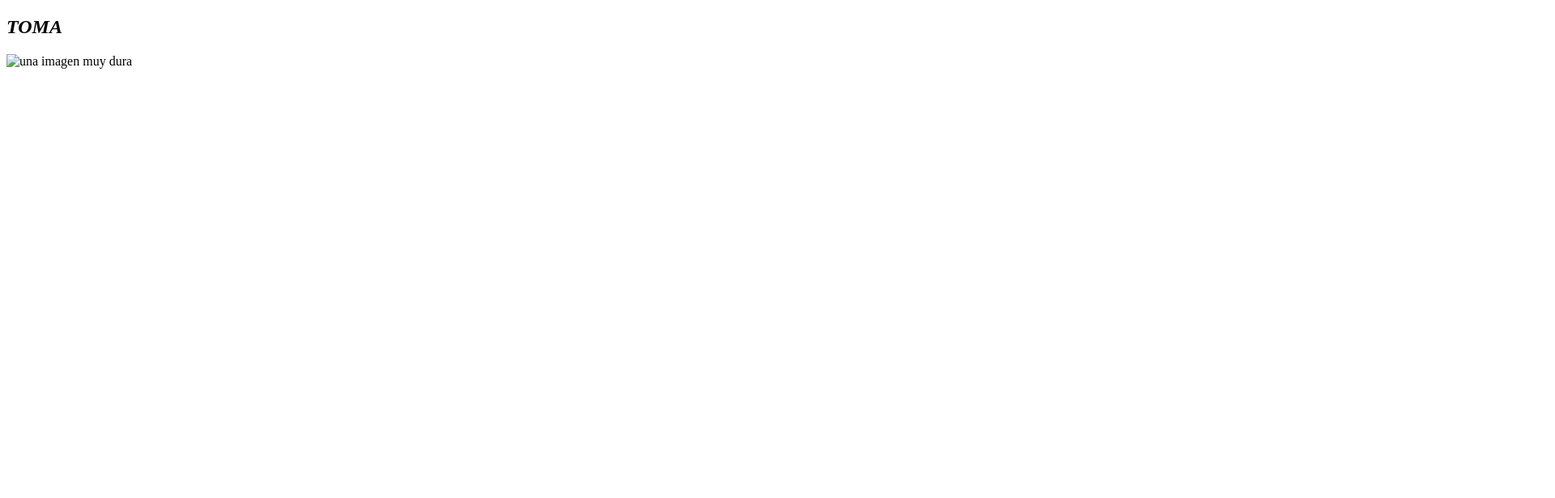
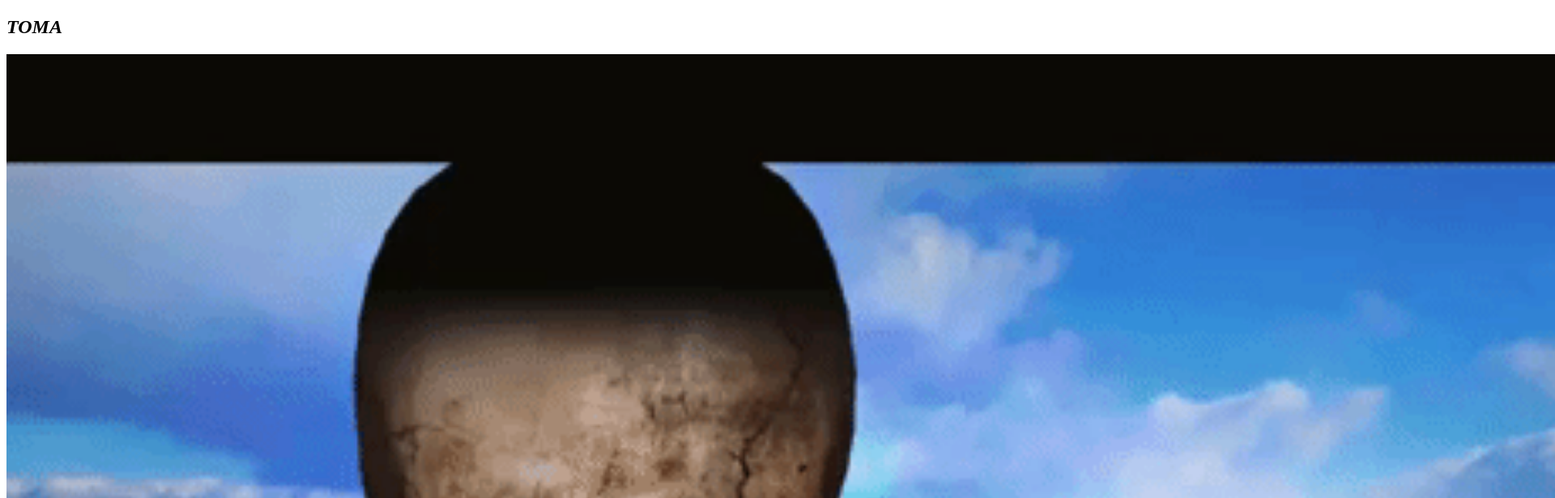
Before and after one commit to LukasClifford/LukasClifford.github.io, a plain HTML site: page index.html in a window 1280 px wide. Shown: the top 616 px of the page at 81% size, 1920 px wide, since content can reach past the window. Drawn offline with Linux system fonts and the light colour scheme.

Commit message:
Update index.html

```diff
--- a/index.html
+++ b/index.html
@@ -8,7 +8,7 @@
   <body>
 
     <h2><em>TOMA</em></h2>
-    <img src="hard_img.gif" alt="una imagen muy dura" width="2000">
+    <img src="giphy.gif" alt="una imagen muy dura" width="2000">
 
   </body>
 </html>
```
